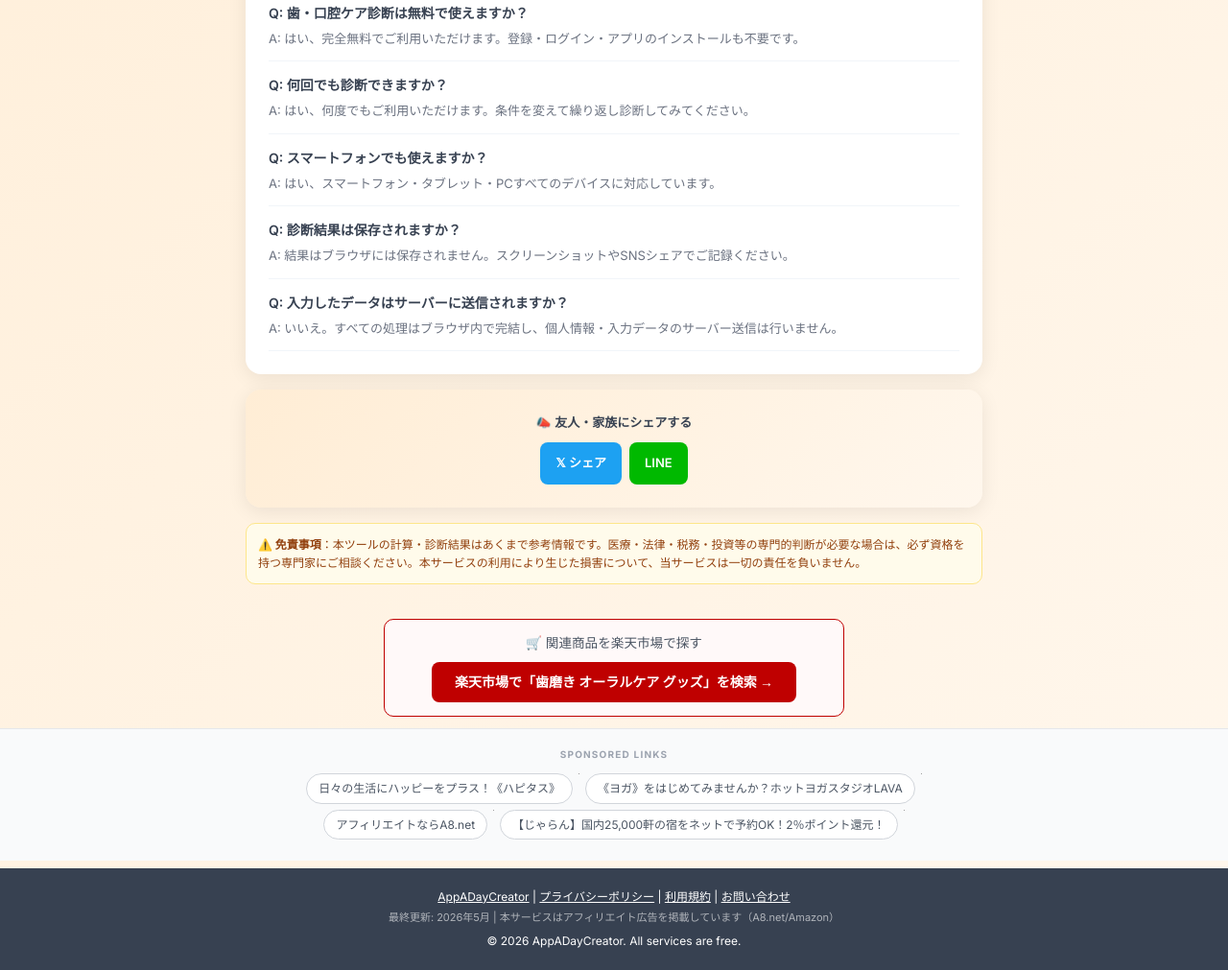
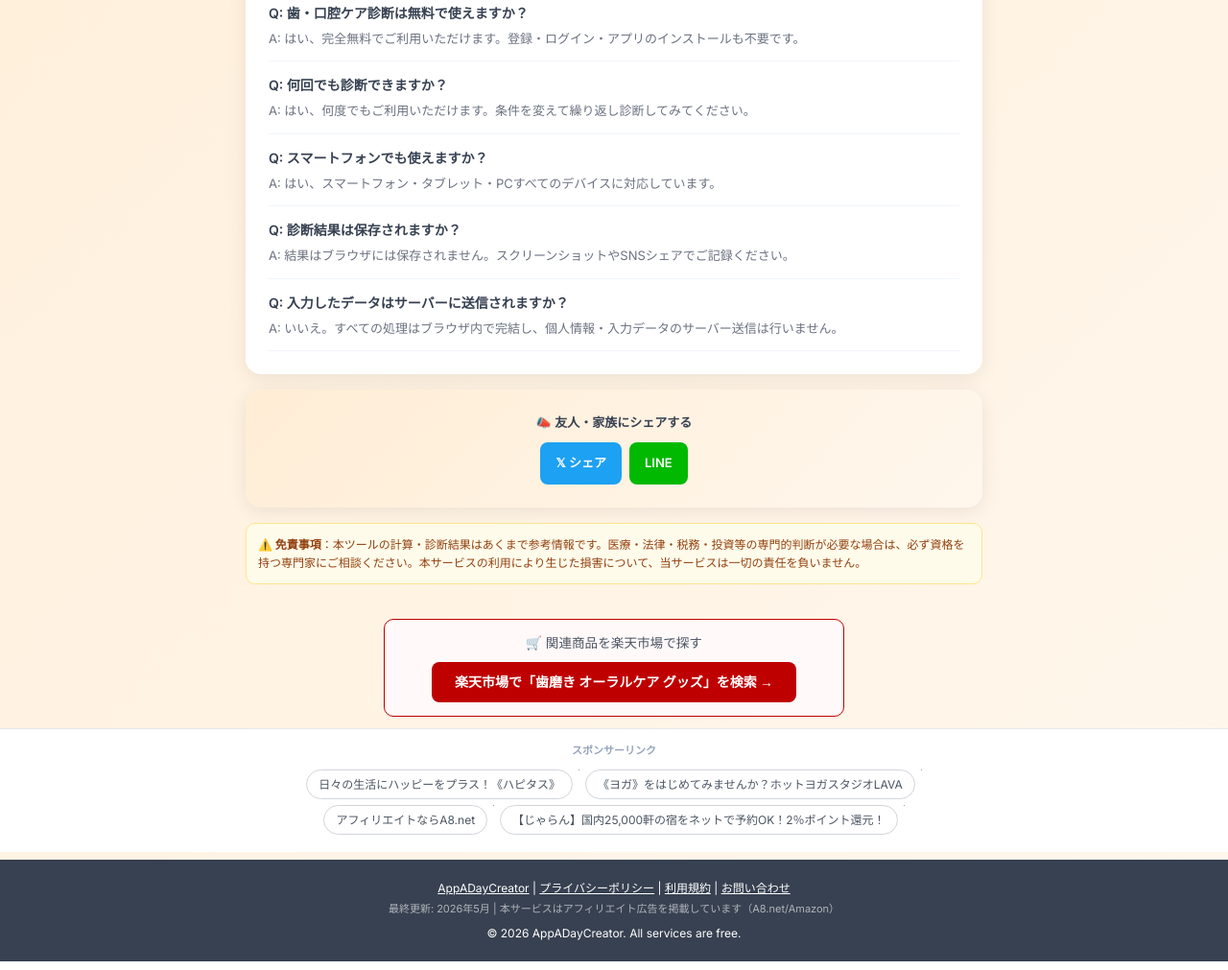
Before and after one commit to appadaycreator/oral-care-advisor, a plain HTML site: page index.html in a window 1280 px wide. Shown: the part 948-1959 px from the top of the page at 96% size. Drawn offline with Linux system fonts and the light colour scheme; grey boxes are pictures that could not be loaded.

Commit message:
Update: service-specific testimonials and UI improvements

```diff
--- a/index.html
+++ b/index.html
@@ -66,6 +66,7 @@ j=d.createElement(s),dl=l!="dataLayer"?"&l="+l:"";j.async=true;j.src=
         @media (max-width: 480px) {
             .site-header { padding: 24px 16px; }
             .site-header h1 { font-size: 20px; }
+            .site-header p { display: none; }
             .card { padding: 16px; }
             .btn { font-size: 15px; padding: 13px 20px; }
             .result-value { font-size: 28px; }
@@ -435,8 +436,8 @@ ins.adsbygoogle[data-ad-status="unfilled"]{display:none!important;margin:0!impor
     </div>
     <!-- /rakuten-affiliate-block -->
 
-<div style="border-top:1px solid #e5e7eb;padding:18px 16px 22px;background:#f9fafb;">
-  <p style="text-align:center;font-size:10px;font-weight:700;letter-spacing:0.12em;color:#9ca3af;text-transform:uppercase;margin:0 0 12px;">Sponsored Links</p>
+<div style="border-top:1px solid #e5e7eb;padding:14px 16px 18px;background:#fff;">
+  <p style="text-align:center;font-size:11px;font-weight:600;color:#94a3b8;margin:0 0 10px;">スポンサーリンク</p>
   <div style="display:flex;flex-wrap:wrap;gap:6px;justify-content:center;max-width:700px;margin:0 auto;">
     <a href="https://px.a8.net/svt/ejp?a8mat=4B3WJ6+FQ9JMY+1LP8+BY642" rel="nofollow noopener noreferrer" target="_blank" style="display:inline-block;padding:5px 12px;background:#fff;border:1px solid #d1d5db;border-radius:20px;font-size:12px;color:#4b5563;text-decoration:none;white-space:nowrap;">日々の生活にハッピーをプラス！《ハピタス》</a><img border="0" width="1" height="1" src="https://www14.a8.net/0.gif?a8mat=4B3WJ6+FQ9JMY+1LP8+BY642" alt="">
     <a href="https://px.a8.net/svt/ejp?a8mat=4B3WJ7+18PTPM+1O96+699KI" rel="nofollow noopener noreferrer" target="_blank" style="display:inline-block;padding:5px 12px;background:#fff;border:1px solid #d1d5db;border-radius:20px;font-size:12px;color:#4b5563;text-decoration:none;white-space:nowrap;">《ヨガ》をはじめてみませんか？ホットヨガスタジオLAVA</a><img border="0" width="1" height="1" src="https://www12.a8.net/0.gif?a8mat=4B3WJ7+18PTPM+1O96+699KI" alt="">
```
